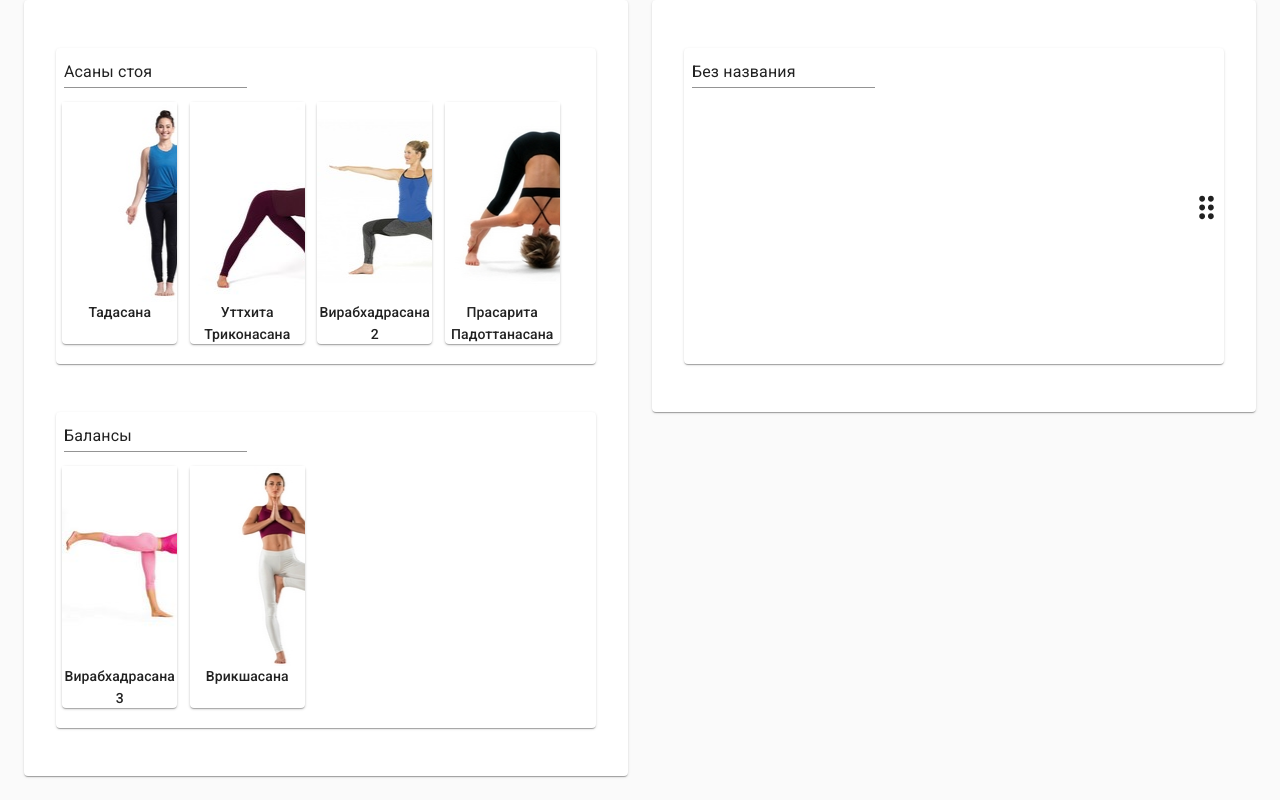
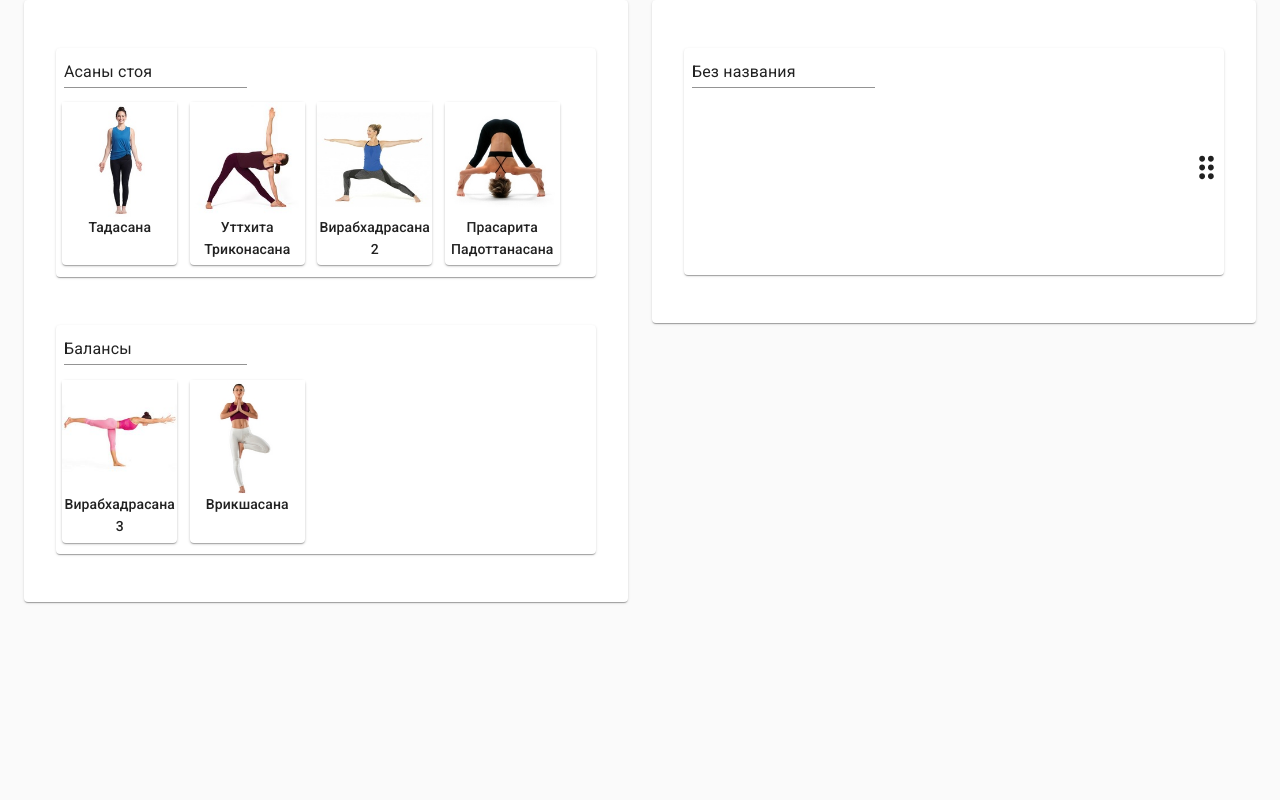
Before and after one commit to Zadovsky/YogaSequenceBuilder, a React (Create React App) app: page / in a window 1280 px wide. Built offline with nearby package versions, Linux system fonts and the light colour scheme.

Commit message:
Сделал стили AsanaCard

```diff
--- a/src/components/AsanaCard.css
+++ b/src/components/AsanaCard.css
@@ -1,16 +1,11 @@
 .AsanaCard {
   width: 25%;
-  height: 268px;
   overflow: hidden;
   cursor: grab;
 }
 
 .AsanaCard:active {
   cursor: grabbing;
-}
-
-.AsanaCard img {
-  width: 100%;
 }
 
 .AsanaCard p {
@@ -41,3 +36,21 @@
 .AsanaCardInnerDiv:hover .MuiButtonBase-root {
   opacity: 100%;
 }
+
+.AsanaCardImgWrapper {
+  width: 100%;
+  padding-bottom: 100%;
+  position: relative;
+}
+
+.AsanaCardImg {
+  position: absolute;
+  top: 0;
+  left: 0;
+  width: 100%;
+  height: 100%;
+}
+
+.CardTypography {
+  height: 60px;
+}
--- a/src/components/AsanaCard.js
+++ b/src/components/AsanaCard.js
@@ -8,7 +8,8 @@ import CloseIcon from "@material-ui/icons/Close";
 const useStyles = makeStyles(theme => ({
   button: {
     position: "absolute",
-    right: 0
+    right: 0,
+    top: 0
   }
 }));
 
@@ -28,6 +29,15 @@ export default function AsanaCard(props) {
       draggable="true"
     >
       <div className="AsanaCardInnerDiv">
+        <div className="AsanaCardImgWrapper">
+          <div
+            className="AsanaCardImg"
+            style={{
+              backgroundImage: "url(" + props.img + ")",
+              backgroundSize: "cover"
+            }}
+          ></div>
+        </div>
         {props.itIsSchedulePanel ? (
           <IconButton
             className={classes.button}
@@ -38,13 +48,12 @@ export default function AsanaCard(props) {
         ) : (
           ""
         )}
-        <div
-          style={{
-            backgroundImage: "url(" + props.img + ")",
-            height: "200px"
-          }}
-        ></div>
-        <Typography variant="subtitle2" color="textPrimary" component="p">
+        <Typography
+          variant="subtitle2"
+          color="textPrimary"
+          component="p"
+          className="CardTypography"
+        >
           {props.name}
         </Typography>
       </div>
--- a/src/components/EmptySpaceAtTheEnd.css
+++ b/src/components/EmptySpaceAtTheEnd.css
@@ -1,4 +1,4 @@
 .EmptySpaceAtTheEnd {
   flex: 1;
-  height: 268px;
+  height: 179px;
 }
```
